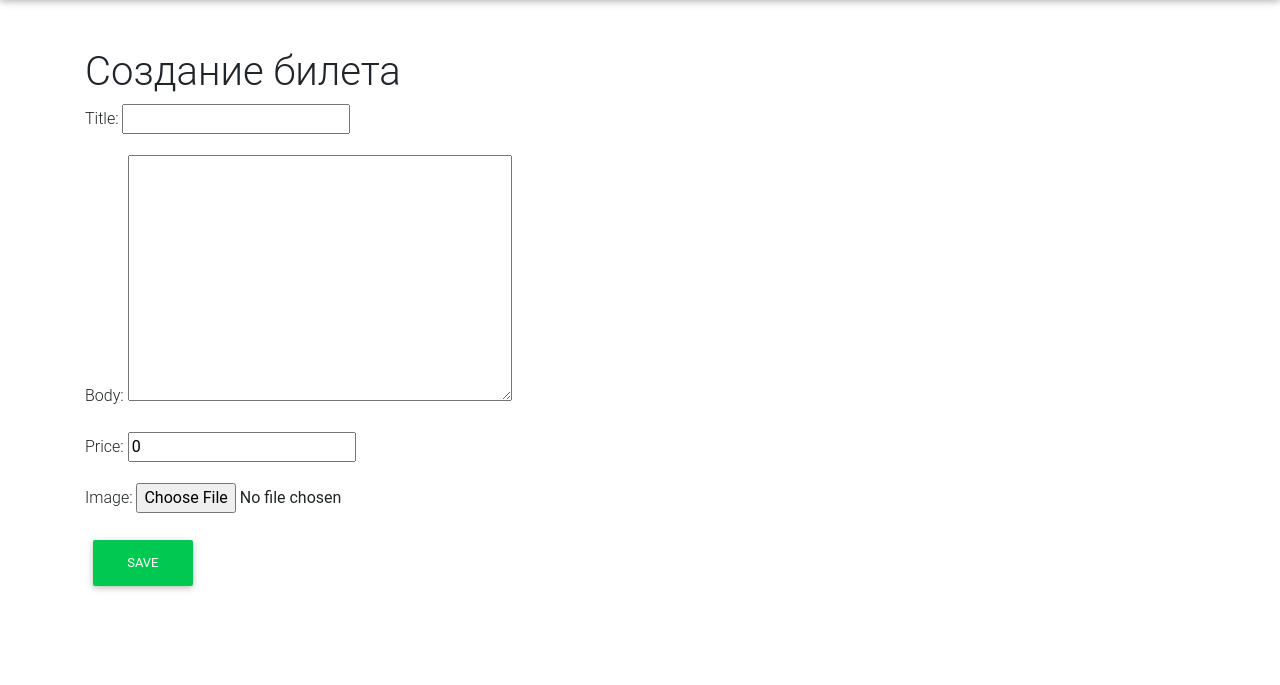
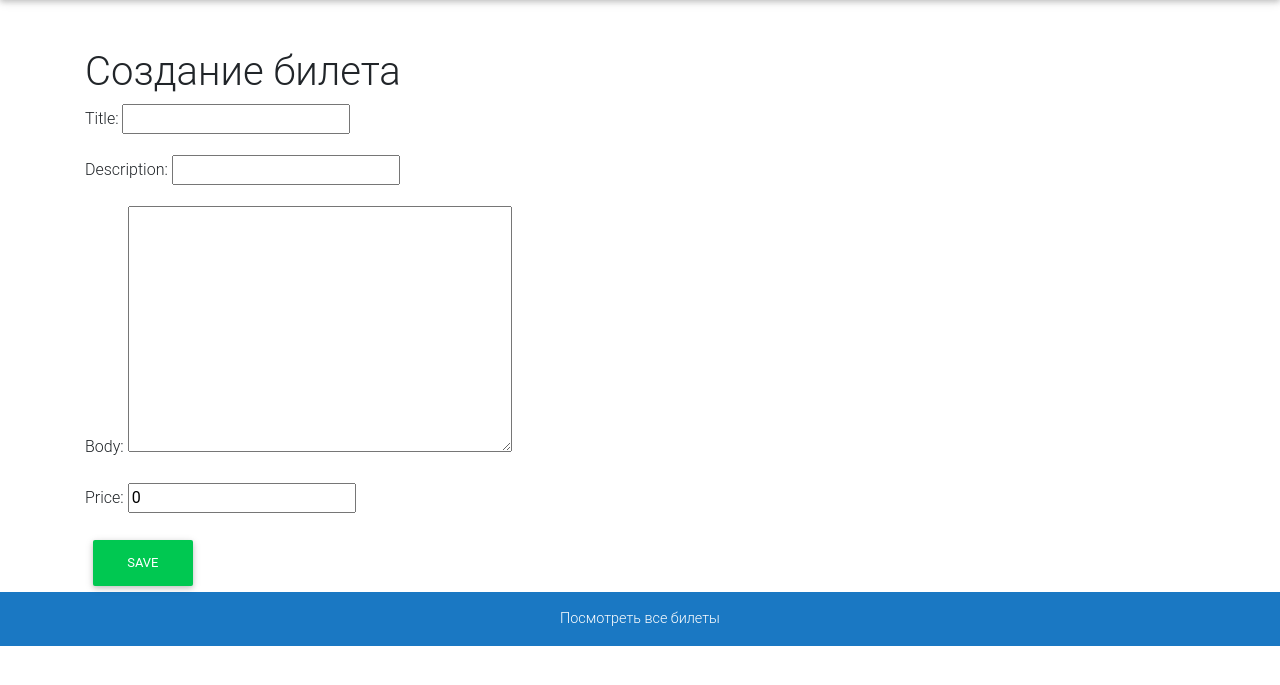
Before and after one commit to SizovApps/ProgrammingProjectHSELyceum, a Django app: page /tickets/new/ in a window 1280 px wide. Shown: the part 64-749 px from the top of the page. Run offline with Django 3.2, Linux system fonts and the light colour scheme; a user stored in the database is signed in; some libraries are stand-ins or nearby versions.

Commit message:
Add description

```diff
--- a/tickets_project/templates/base.html
+++ b/tickets_project/templates/base.html
@@ -167,6 +167,17 @@
     Билетов Нет
     {% endblock %}
 </div>
+{% block footer %}
+        <footer class="page-footer font-small blue">
+
+  <!-- Copyright -->
+  <div class="footer-copyright navbar-fixed-bottom text-center py-3">
+    <a href="{% url 'tickets_list' %}">Посмотреть все билеты</a>
+  </div>
+  <!-- Copyright -->
+
+</footer>
+    {% endblock %}
 
 
 
--- a/tickets_project/tickets/models.py
+++ b/tickets_project/tickets/models.py
@@ -7,10 +7,10 @@ from django.urls import reverse
 
 class Ticket(models.Model):
     title = models.CharField(max_length=70)
+    description = models.CharField(max_length=200, blank=True)
     body = models.TextField()
     date = models.DateTimeField(auto_now_add=True)
     price = models.IntegerField(default=0)
-    image = models.ImageField(upload_to='ticket_image', blank=True)
     author = models.ForeignKey(
         get_user_model(),
         on_delete=models.CASCADE,
--- a/tickets_project/tickets/views.py
+++ b/tickets_project/tickets/views.py
@@ -21,7 +21,7 @@ class TicketDetailView(DeleteView):
 class TicketUpdateView(LoginRequiredMixin, UserPassesTestMixin, UpdateView):
     model = Ticket
     template_name = 'ticket_edit.html'
-    fields = ('title', 'body', 'price', 'image')
+    fields = ('title', 'description', 'body', 'price')
     login_url = 'login'
 
     def test_func(self):
@@ -43,7 +43,7 @@ class TicketDeleteView(LoginRequiredMixin, UserPassesTestMixin, DeleteView):
 class TicketCreateView(LoginRequiredMixin, CreateView):
     model = Ticket
     template_name = 'ticket_new.html'
-    fields = ('title', 'body', 'price', 'image')
+    fields = ('title', 'description', 'body', 'price')
     login_url = 'login'
 
     def form_valid(self, form):
```
Also changed, not shown: tickets_project/templates/ticket_detail.html (+34 -4 lines), tickets_project/templates/tickets_list.html (+9 -5 lines), tickets_project/db.sqlite3, tickets_project/tickets/migrations/0007_auto_20190226_1822.py (added), tickets_project/tickets/migrations/0008_ticket_phone.py (added), tickets_project/tickets/migrations/0009_remove_ticket_phone.py (added), tickets_project/tickets/migrations/0010_ticket_phonenumber.py (added), tickets_project/tickets/migrations/0011_remove_ticket_phonenumber.py (added), 2 other files.
